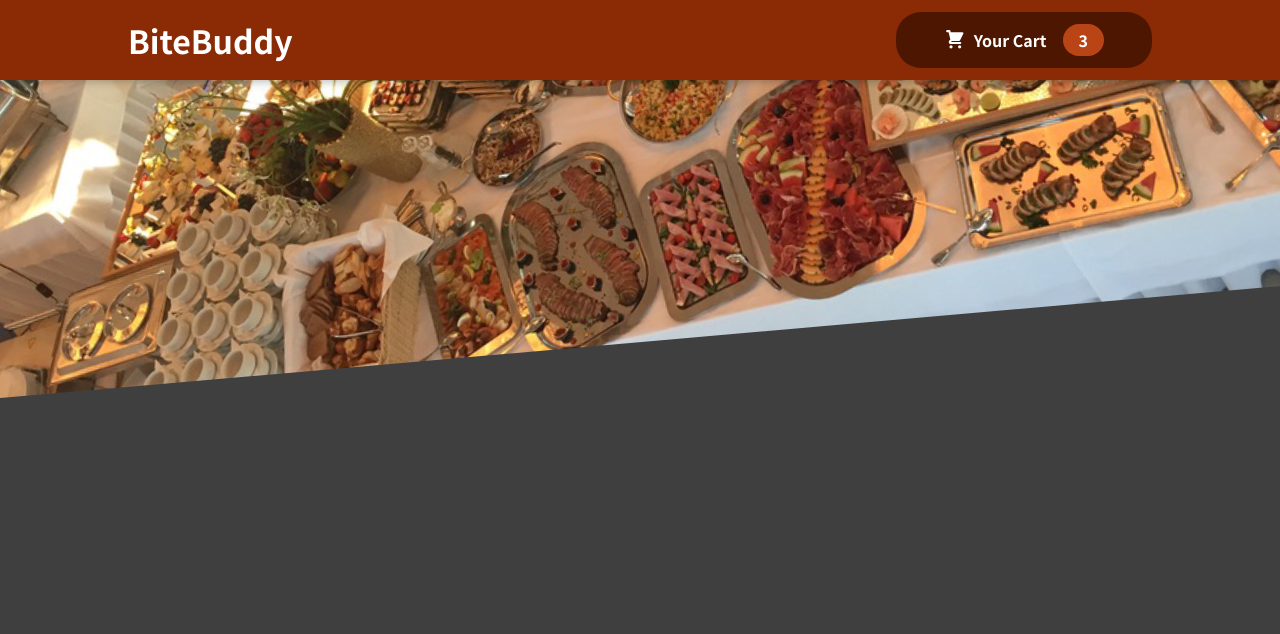
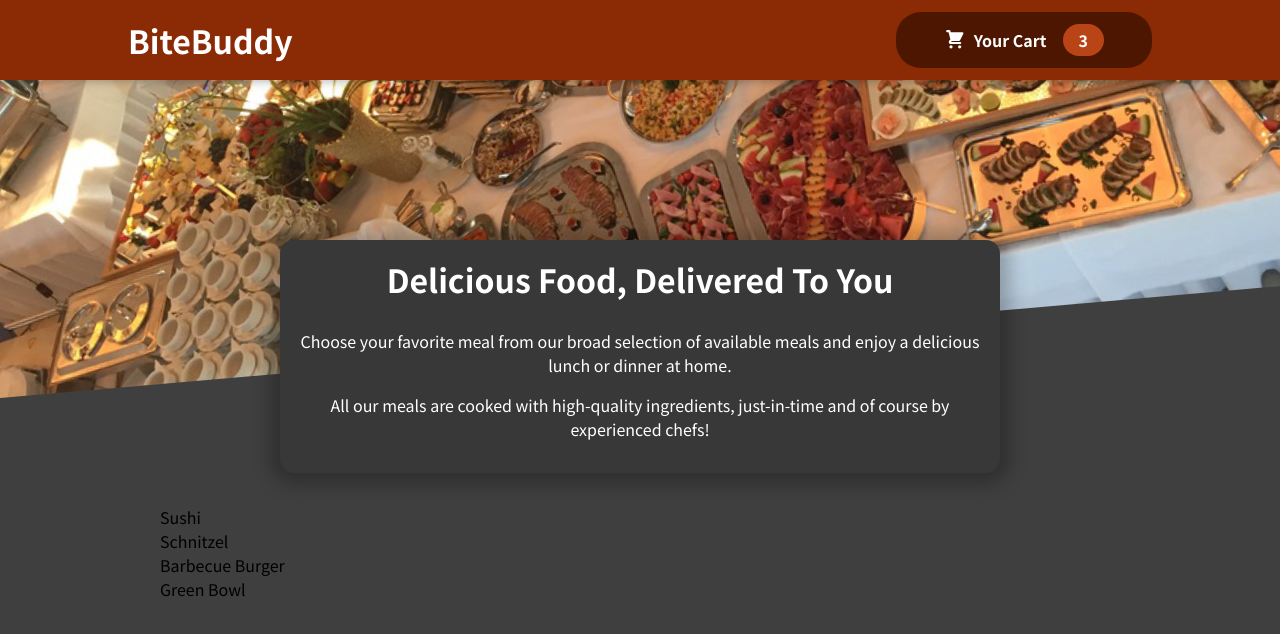
Before and after one commit to Filippos-Serris/bite-buddy, a React (Create React App) app: page / in a window 1280 px wide. Shown: the top 634 px of the page. Built offline with nearby package versions, Linux system fonts and the light colour scheme.

Commit message:
meals section
settin up the meals components of the app

```diff
--- a/src/App.js
+++ b/src/App.js
@@ -1,10 +1,14 @@
 import React, { Fragment } from "react";
 import Header from "./components/Layout/Header";
+import Meals from "./components/Meals/Meals";
 
 function App() {
   return (
     <Fragment>
       <Header></Header>
+      <main>
+        <Meals />
+      </main>
     </Fragment>
   );
 }
--- /dev/null
+++ b/src/components/Meals/AvailableMeals.js
@@ -0,0 +1,39 @@
+import classes from "./AvailableMeals.module.css";
+
+const DUMMY_MEALS = [
+  {
+    id: "m1",
+    name: "Sushi",
+    description: "Finest fish and veggies",
+    price: 22.99,
+  },
+  {
+    id: "m2",
+    name: "Schnitzel",
+    description: "A german specialty!",
+    price: 16.5,
+  },
+  {
+    id: "m3",
+    name: "Barbecue Burger",
+    description: "American, raw, meaty",
+    price: 12.99,
+  },
+  {
+    id: "m4",
+    name: "Green Bowl",
+    description: "Healthy...and green...",
+    price: 18.99,
+  },
+];
+
+const AvailableMeals = () => {
+  const mealsList = DUMMY_MEALS.map((meal) => <li>{meal.name}</li>);
+  return (
+    <section className={classes.meals}>
+      <ul>{mealsList}</ul>
+    </section>
+  );
+};
+
+export default AvailableMeals;
--- /dev/null
+++ b/src/components/Meals/AvailableMeals.module.css
@@ -0,0 +1,24 @@
+.meals {
+  max-width: 60rem;
+  width: 90%;
+  margin: 2rem auto;
+  animation: meals-appear 1s ease-out forwards;
+}
+
+.meals ul {
+  list-style: none;
+  margin: 0;
+  padding: 0;
+}
+
+@keyframes meals-appear {
+  from {
+    opacity: 0;
+    transform: translateY(3rem);
+  }
+
+  to {
+    opacity: 1;
+    transform: translateY(0);
+  }
+}
--- /dev/null
+++ b/src/components/Meals/Meals.js
@@ -0,0 +1,13 @@
+import { Fragment } from "react";
+import MealsSummary from "./MealsSummary";
+import AvailableMeals from "./AvailableMeals";
+
+const Meals = () => {
+  return (
+    <Fragment>
+      <MealsSummary />
+      <AvailableMeals />
+    </Fragment>
+  );
+};
+export default Meals;
--- /dev/null
+++ b/src/components/Meals/MealsSummary.js
@@ -0,0 +1,19 @@
+import classes from "./MealsSummary.module.css";
+
+const MealsSummary = () => {
+  return (
+    <section className={classes.summary}>
+      <h2>Delicious Food, Delivered To You</h2>
+      <p>
+        Choose your favorite meal from our broad selection of available meals
+        and enjoy a delicious lunch or dinner at home.
+      </p>
+      <p>
+        All our meals are cooked with high-quality ingredients, just-in-time and
+        of course by experienced chefs!
+      </p>
+    </section>
+  );
+};
+
+export default MealsSummary;
--- /dev/null
+++ b/src/components/Meals/MealsSummary.module.css
@@ -0,0 +1,18 @@
+.summary {
+  text-align: center;
+  max-width: 45rem;
+  width: 90%;
+  margin: auto;
+  margin-top: -10rem;
+  position: relative;
+  background-color: #383838;
+  color: white;
+  border-radius: 14px;
+  padding: 1rem;
+  box-shadow: 0 1px 18px 10px rgba(0, 0, 0, 0.25);
+}
+
+.summary h2 {
+  font-size: 2rem;
+  margin-top: 0;
+}
```
